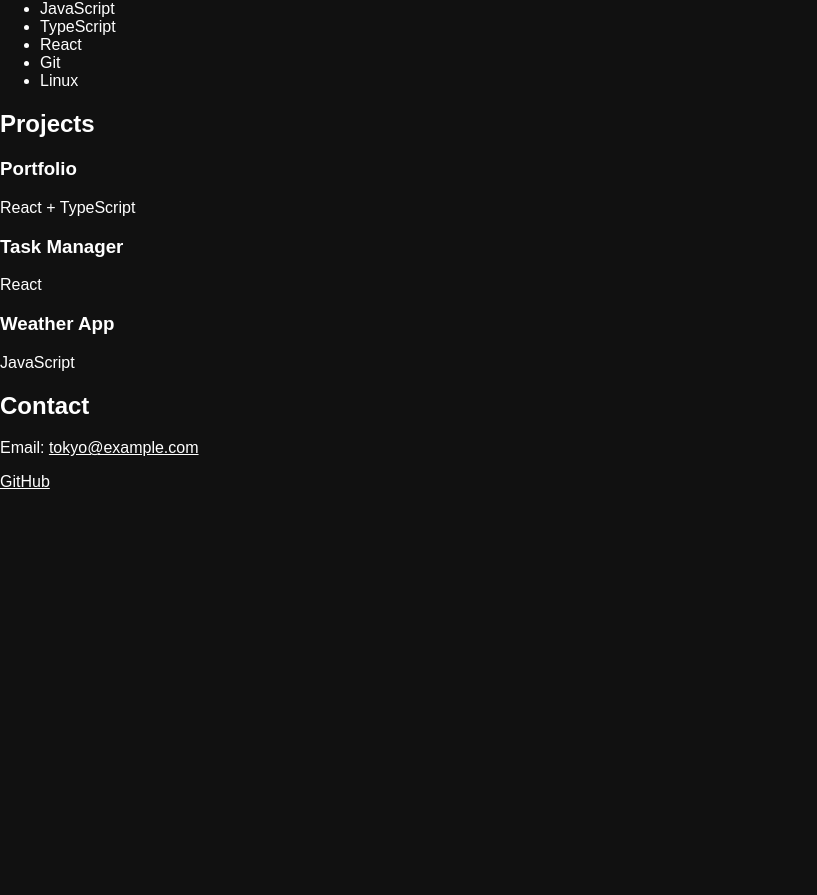
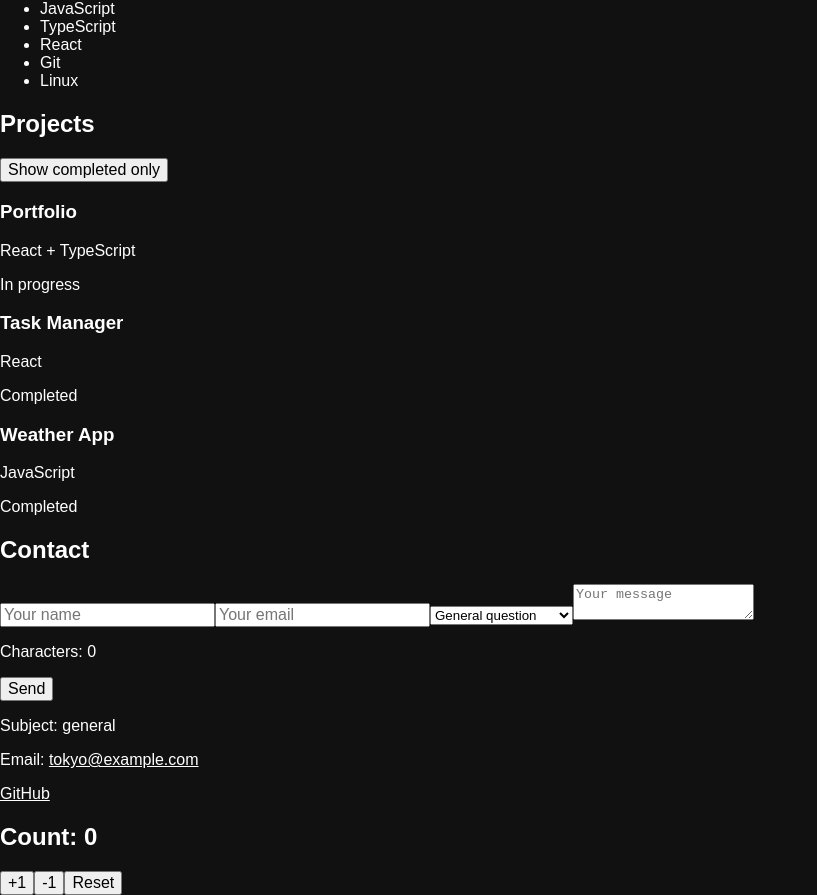
Before and after one commit to valeron200753/portfolio, a React (Vite) app in the folder frontend/: page / in a window 1280 px wide. Shown: the part 435-1330 px from the top of the page, without its empty margins (0-817 px from the left). Before the commit the page ends 942 px from the top, so only its background shows below. Built offline with nearby package versions, Linux system fonts and the light colour scheme.

Commit message:
Add controlled React contact form

```diff
--- a/frontend/src/App.tsx
+++ b/frontend/src/App.tsx
@@ -4,6 +4,7 @@ import About from "./components/About";
 import Skills from "./components/Skills";
 import Projects from "./components/Projects";
 import Contact from "./components/Contact";
+import Counter from "./components/Counter"
 
 function App() {
     return (
@@ -29,6 +30,7 @@ function App() {
                     email="tokyo@example.com"
                     githubUrl="https://github.com/valeron200753"
                 />
+                <Counter />
             </main>
         </>
     );
--- a/frontend/src/components/Contact.tsx
+++ b/frontend/src/components/Contact.tsx
@@ -1,13 +1,88 @@
+import { useState, type FormEvent } from "react";
+
 interface ContactProps {
     email: string;
     githubUrl: string;
 }
 
 function Contact({ email, githubUrl }: ContactProps) {
+    const [name, setName] = useState("");
+    const [formEmail, setFormEmail] = useState("");
+    const [message, setMessage] = useState("");
+    const [formMessage, setFormMessage] = useState("");
+    const [subject, setSubject] = useState("general");
+
+
+
+    function handleSubmit(event: FormEvent<HTMLFormElement>) {
+        event.preventDefault();
+
+        if (
+            name.trim() === "" ||
+            formEmail.trim() === "" ||
+            message.trim() === ""
+        ) {
+            setFormMessage("Please fill in all fields");
+            return;
+        }
+
+        setFormMessage(
+            `Thank you, ${name}! Subject: ${subject}. I'll contact you soon.`
+        );
+
+        setName("");
+        setFormEmail("");
+        setMessage("");
+        setSubject("general");
+    }
+
     return (
         <section id="contact">
             <h2>Contact</h2>
+            <form onSubmit={handleSubmit}>
+                <input
+                    type="text"
+                    placeholder="Your name"
+                    value={name}
+                    onChange={(event) => setName(event.target.value)}
+                />
 
+                <input
+                    type="email"
+                    placeholder="Your email"
+                    value={formEmail}
+                    onChange={(event) => setFormEmail(event.target.value)}
+                />
+                <select
+                    value={subject}
+                    onChange={(event) => setSubject(event.target.value)}
+                >
+                    <option value="general">
+                        General question
+                    </option>
+
+                    <option value="job">
+                        Job offer
+                    </option>
+
+                    <option value="project">
+                        Project collaboration
+                    </option>
+                </select>
+                <textarea
+                    placeholder="Your message"
+                    value={message}
+                    onChange={(event) => setMessage(event.target.value)}
+                />
+
+                <p>Characters: {message.length}</p>
+
+                <button type="submit">
+                    Send
+                </button>
+            </form>
+            <p>{formMessage}</p>
+            <p>Subject: {subject}</p>
             <p>
                 Email:{" "}
                 <a href={`mailto:${email}`}>
--- /dev/null
+++ b/frontend/src/components/Counter.tsx
@@ -0,0 +1,36 @@
+import { useState } from "react";
+
+function Counter() {
+    const [count, setCount] = useState(0);
+
+    function upCountClick() {
+        setCount(count + 1);
+    }
+
+    function downCountClick() {
+        setCount(count - 1);
+    }
+
+    function resetCount() {
+       setCount(0);
+    }
+
+    return (
+        <section id="counter">
+            <h2>Count: {count}</h2>
+
+            <button onClick={upCountClick}>
+                +1
+            </button>
+
+            <button onClick={downCountClick}>
+                -1
+            </button>
+            <button onClick={resetCount}>
+                Reset
+            </button>
+        </section>
+    );
+}
+
+export default Counter;
--- a/frontend/src/components/Hero.tsx
+++ b/frontend/src/components/Hero.tsx
@@ -1,3 +1,5 @@
+import { useState } from "react";
+
 interface HeroProps {
     name: string;
     role: string;
@@ -5,15 +7,29 @@ interface HeroProps {
 }
 
 function Hero({ name, role, description }: HeroProps) {
+    const [showMessage, setShowMessage] = useState(false);
+
+    function handleContactClick() {
+        setShowMessage(!showMessage);
+    }
+
     return (
         <section id="hero">
             <h1>Hi, I'm {name}</h1>
+
             <p>{role}</p>
+
             <p>{description}</p>
 
-            <button>
-                Contact me
+            <button onClick={handleContactClick}>
+                {showMessage ? "Hide contact info" : "Contact me"}
             </button>
+
+            {showMessage && (
+                <p>
+                    You can contact me in the section below.
+                </p>
+            )}
         </section>
     );
 }
--- a/frontend/src/components/Projects.tsx
+++ b/frontend/src/components/Projects.tsx
@@ -1,31 +1,58 @@
+import { useState } from "react";
+
 function Projects() {
+    const [showCompletedOnly, setShowCompletedOnly] = useState(false);
+
     const projects = [
         {
             id: 1,
             title: "Portfolio",
-            technology: "React + TypeScript"
+            technology: "React + TypeScript",
+            completed: false
         },
         {
             id: 2,
             title: "Task Manager",
-            technology: "React"
+            technology: "React",
+            completed: true
         },
         {
             id: 3,
             title: "Weather App",
-            technology: "JavaScript"
+            technology: "JavaScript",
+            completed: true
         }
     ];
+
+    const visibleProjects = showCompletedOnly
+        ? projects.filter(project => project.completed)
+        : projects;
 
     return (
         <section id="projects">
             <h2>Projects</h2>
 
+            <button
+                onClick={() =>
+                    setShowCompletedOnly(!showCompletedOnly)
+                }
+            >
+                {showCompletedOnly
+                    ? "Show all projects"
+                    : "Show completed only"}
+            </button>
+
             <div>
-                {projects.map(project => (
+                {visibleProjects.map(project => (
                     <article key={project.id}>
                         <h3>{project.title}</h3>
                         <p>{project.technology}</p>
+
+                        <p>
+                            {project.completed
+                                ? "Completed"
+                                : "In progress"}
+                        </p>
                     </article>
                 ))}
             </div>
```
